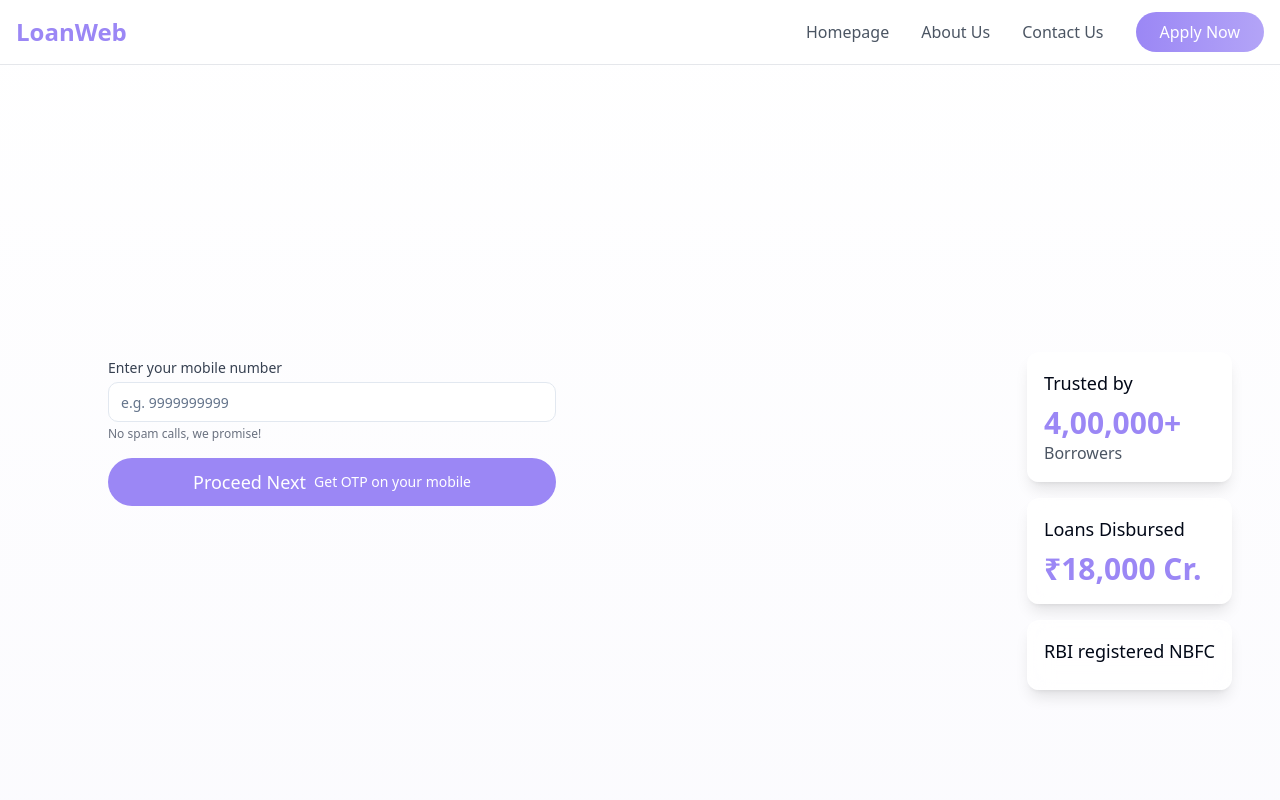
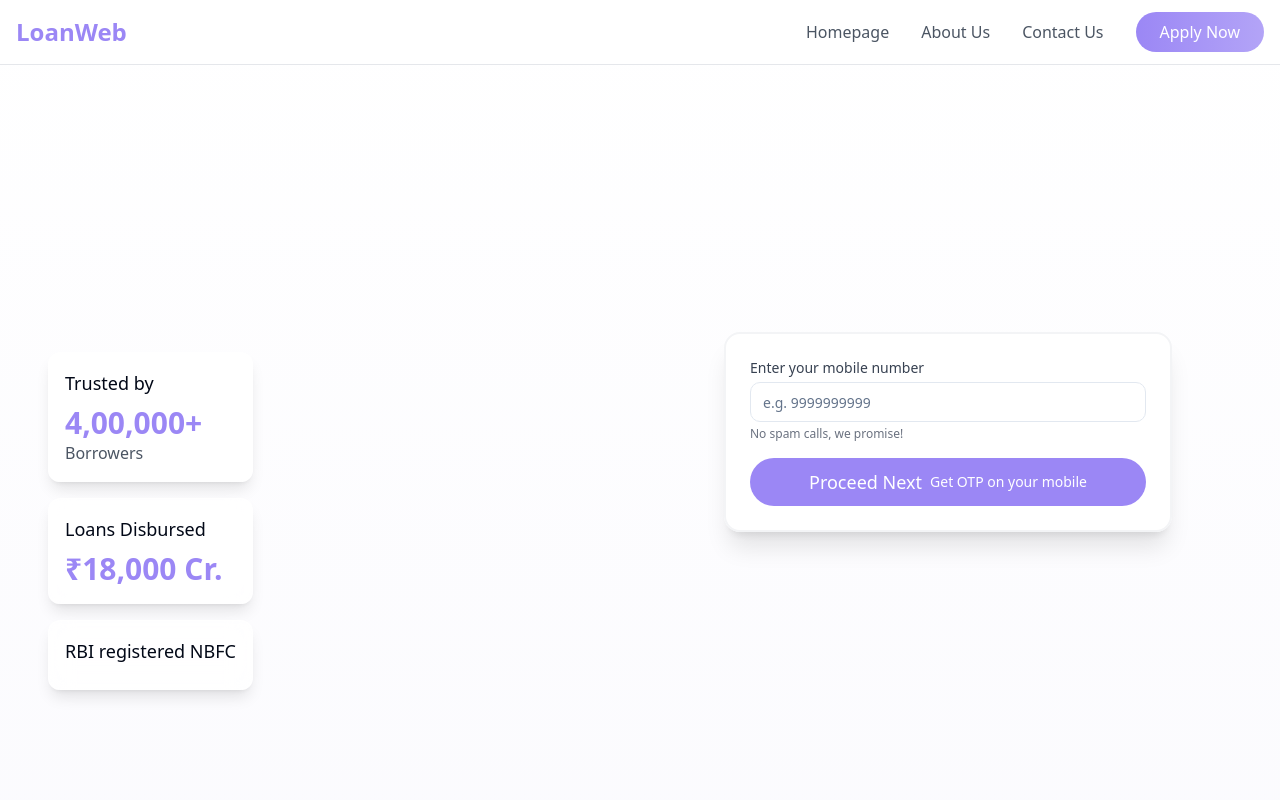
Before and after one commit to cryptolover92/quickfundsapply, a React (Vite) app: page / in a window 1280 px wide. Shown: the top 800 px of the page. Built offline with nearby package versions, Linux system fonts and the light colour scheme.

Commit message:
Refactor: Adjust form box position and styling
This commit modifies the styling and positioning of the form element.  The form's position will be changed, and box-related styling will be added.

```diff
--- a/src/pages/Index.tsx
+++ b/src/pages/Index.tsx
@@ -1,4 +1,3 @@
-
 import { motion } from "framer-motion";
 import { useState } from "react";
 import { IndianRupee, Menu, X, Star, ChevronDown, ChevronUp, Check } from "lucide-react";
@@ -129,7 +128,6 @@ const Index = () => {
       return;
     }
 
-    // Convert Date object to ISO string for JSON storage
     const personalInfoForStorage = {
       ...personalInfo,
       dateOfBirth: personalInfo.dateOfBirth?.toISOString(),
@@ -460,25 +458,8 @@ const Index = () => {
 
       <section className="relative min-h-screen flex items-center justify-center px-4 pt-16">
         <div className="container mx-auto grid md:grid-cols-2 gap-12 items-center">
-          <div>
-            <motion.div
-              initial={{ opacity: 0, y: 20 }}
-              animate={{ opacity: 1, y: 0 }}
-              transition={{ duration: 0.5 }}
-              className="w-full max-w-md mx-auto"
-            >
-              {currentStep > 1 && (
-                <div className="mb-8">
-                  <LoanProgressBar currentStep={currentStep} totalSteps={TOTAL_STEPS} />
-                </div>
-              )}
-
-              {renderFormStep()}
-            </motion.div>
-          </div>
-
           <div className="hidden md:block relative">
-            <div className="absolute -top-20 right-0">
+            <div className="absolute -top-20 left-0">
               <div className="glass-card p-4 rounded-xl mb-4 max-w-xs">
                 <h3 className="text-lg font-medium mb-2">Trusted by</h3>
                 <p className="text-3xl font-bold text-primary">4,00,000+</p>
@@ -492,6 +473,23 @@ const Index = () => {
                 <h3 className="text-lg font-medium mb-2">RBI registered NBFC</h3>
               </div>
             </div>
+          </div>
+
+          <div>
+            <motion.div
+              initial={{ opacity: 0, y: 20 }}
+              animate={{ opacity: 1, y: 0 }}
+              transition={{ duration: 0.5 }}
+              className="w-full max-w-md mx-auto bg-white/95 backdrop-blur-md border-2 border-gray-100 shadow-xl rounded-2xl p-6"
+            >
+              {currentStep > 1 && (
+                <div className="mb-8">
+                  <LoanProgressBar currentStep={currentStep} totalSteps={TOTAL_STEPS} />
+                </div>
+              )}
+
+              {renderFormStep()}
+            </motion.div>
           </div>
         </div>
       </section>
```
